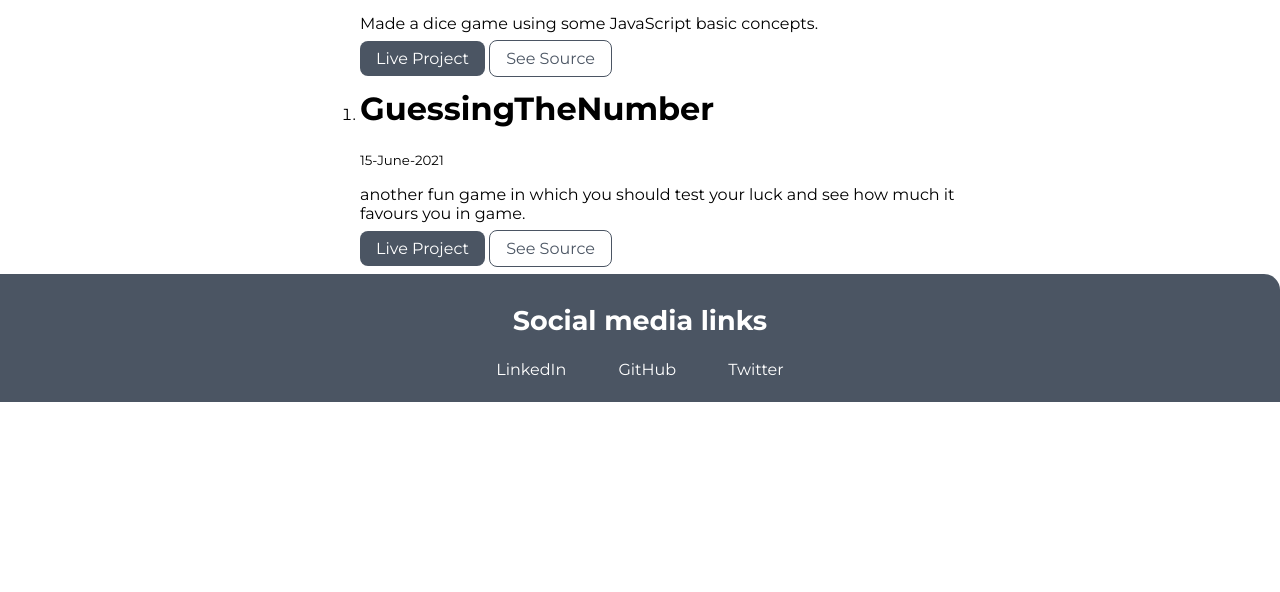
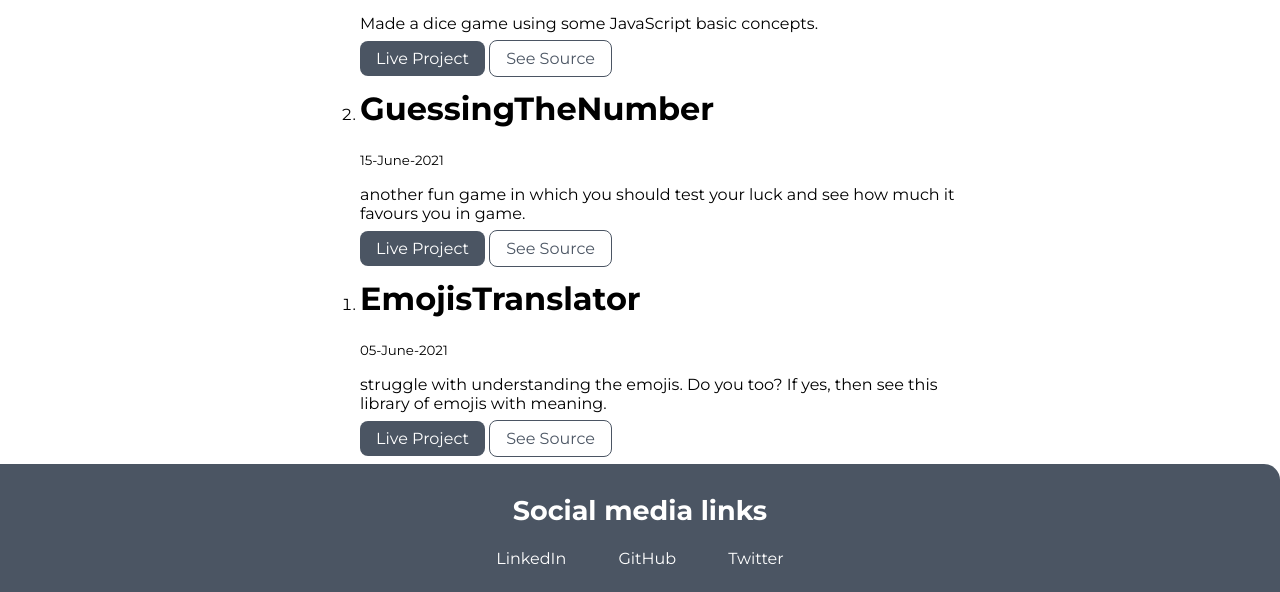
Before and after one commit to Deepak-Mahajan/MyPortfolio, a plain HTML site: page project.html in a window 1280 px wide. Shown: the part 612-1204 px from the top of the page. Before the commit the page ends 1014 px from the top, so only its background shows below. Drawn offline with Linux system fonts and the light colour scheme.

Commit message:
update:project.html
added one more project

```diff
--- a/project.html
+++ b/project.html
@@ -69,6 +69,28 @@
           >
         </li>
       </div>
+      <div class="container container-center">
+        <li>
+          <h1>EmojisTranslator</h1>
+          <small>05-June-2021</small>
+          <p>
+            struggle with understanding the emojis. Do you too? If yes, then see
+            this library of emojis with meaning.
+          </p>
+          <a
+            class="link link-primary"
+            href="https://co36v.csb.app/"
+            target="_blank"
+            >Live Project</a
+          >
+          <a
+            class="link link-secondary"
+            href="https://codesandbox.io/s/deepak-mahajanemojis-translation-co36v"
+            target="_blank"
+            >See Source</a
+          >
+        </li>
+      </div>
     </ol>
     <footer class="footer">
       <div class="footer-header">
```
